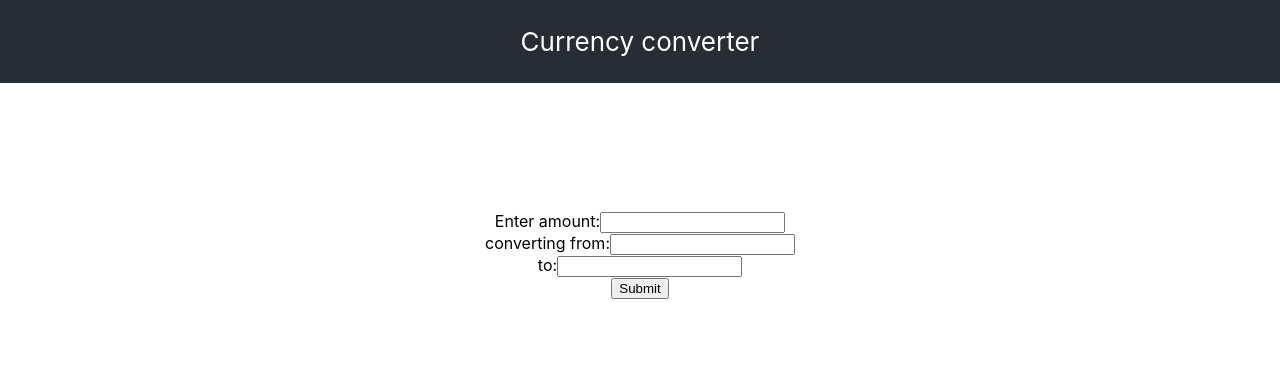
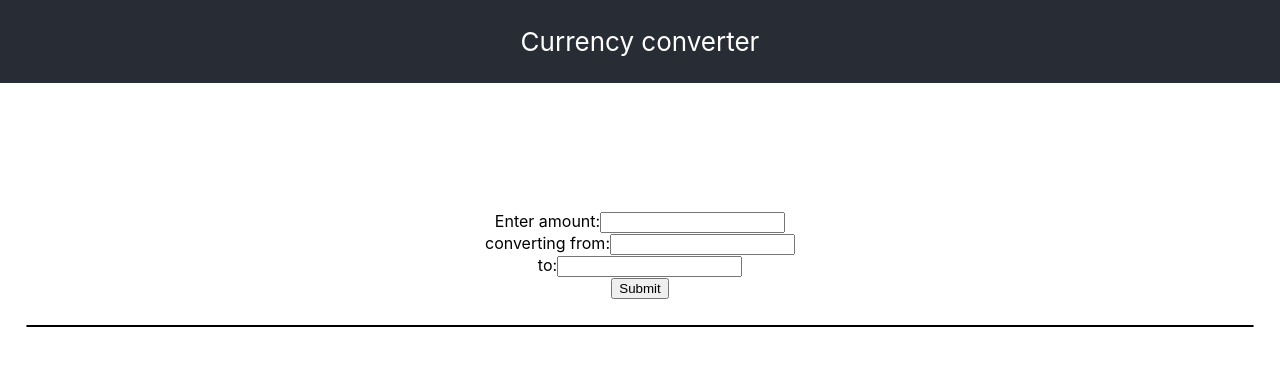
Before and after one commit to sarar0/Currency-App, a React (Create React App) app: page / in a window 1280 px wide. Shown: the top 366 px of the page. Built offline with nearby package versions, Linux system fonts and the light colour scheme.

Commit message:
Add basic styling

```diff
--- a/src/components/Form.css
+++ b/src/components/Form.css
@@ -1,3 +1,9 @@
-.inputForm {
+.Input-form {
     margin-top: 10%;
 }
+
+.Result {
+    border-radius: 15px;
+    border: 1px solid black;
+    margin: 2%
+}
--- a/src/components/Form.js
+++ b/src/components/Form.js
@@ -30,11 +30,11 @@ class Form extends React.Component {
     render() {
       let displayText = '';
       if (this.state.convertedAmount) {
-        displayText = <p>Converted amount = {this.state.amount} {this.state.valueTo}</p>
+        displayText = <p>Converted amount = {this.state.convertedAmount} {this.state.valueTo}</p>
       }
       return (
         <div>
-          <div className="inputForm">
+          <div className="Input-form">
             <form onSubmit={this.handleSubmit}>
               <label>
                 Enter amount:
@@ -50,7 +50,7 @@ class Form extends React.Component {
               <input type="submit" value="Submit" />
             </form>
           </div>
-          <div>
+          <div className="Result">
             {displayText}
           </div>
         </div>
```
